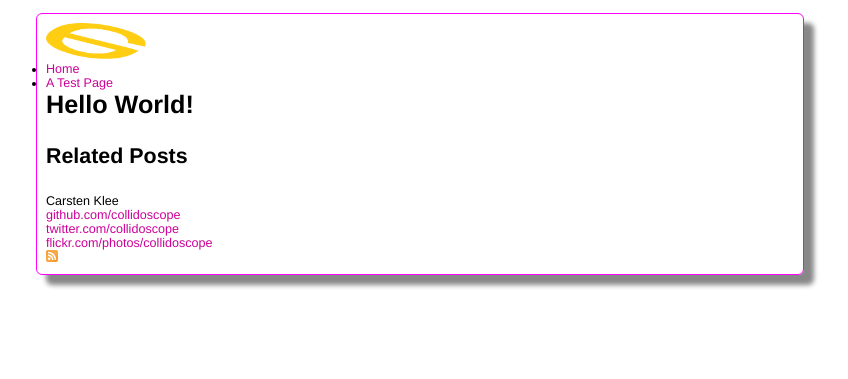
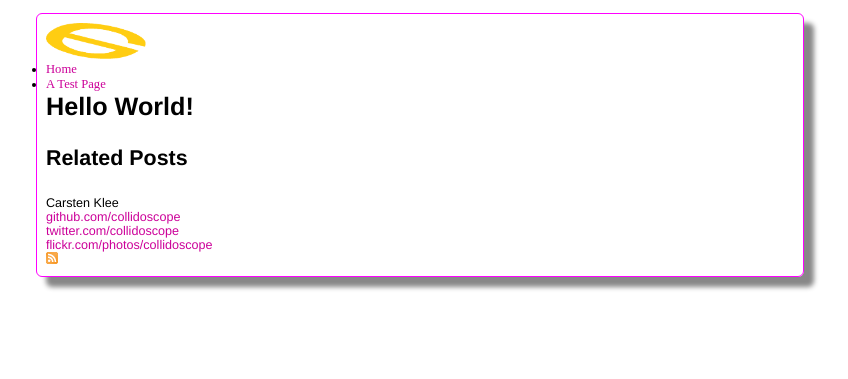
Before and after one commit to collidoscope/collidoscope.github.com, a Jekyll site: the page built from _posts/blog/2012-10-21-hello_world.md, in a window 1280 px wide. Shown: the top 379 px of the page, without its empty margins (220-1068 px from the left). Built offline with Jekyll 4.4.1, drawn with Linux system fonts in a browser that asks for light colours; some web fonts are replaced; Markdown is read by kramdown in place of the engine named in the settings.

Commit message:
Updated.

```diff
--- a/css/screen.css
+++ b/css/screen.css
@@ -45,6 +45,7 @@ hr.trenner {
 font-family: naviFont;
 src: url('http://fonts.googleapis.com/css?family=Cedarville+Cursive');
 }
+a.nav_a {font-family:naviFont;font-size:1em}
 
 /*****************************************************************************/
 /*
```
